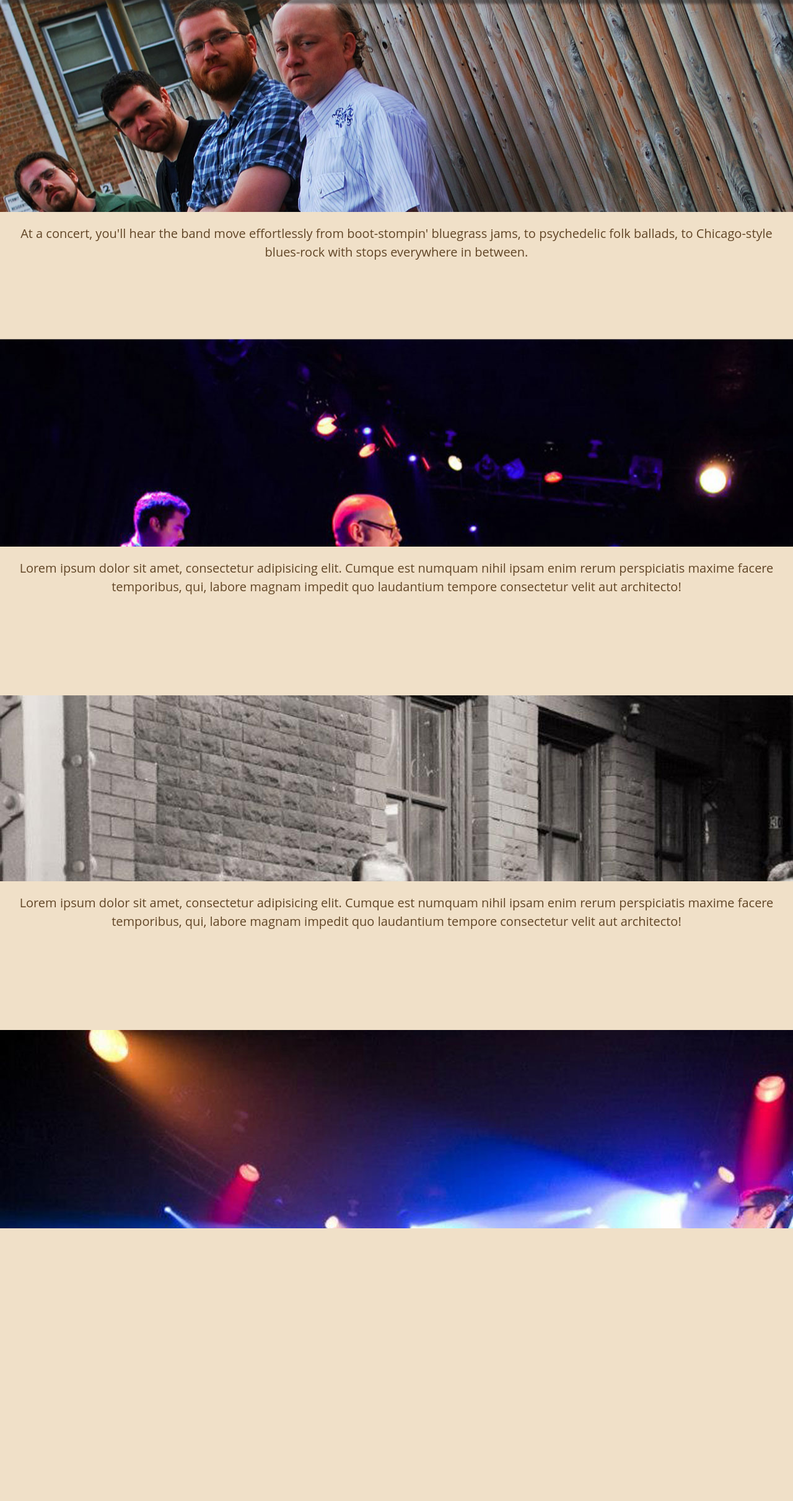
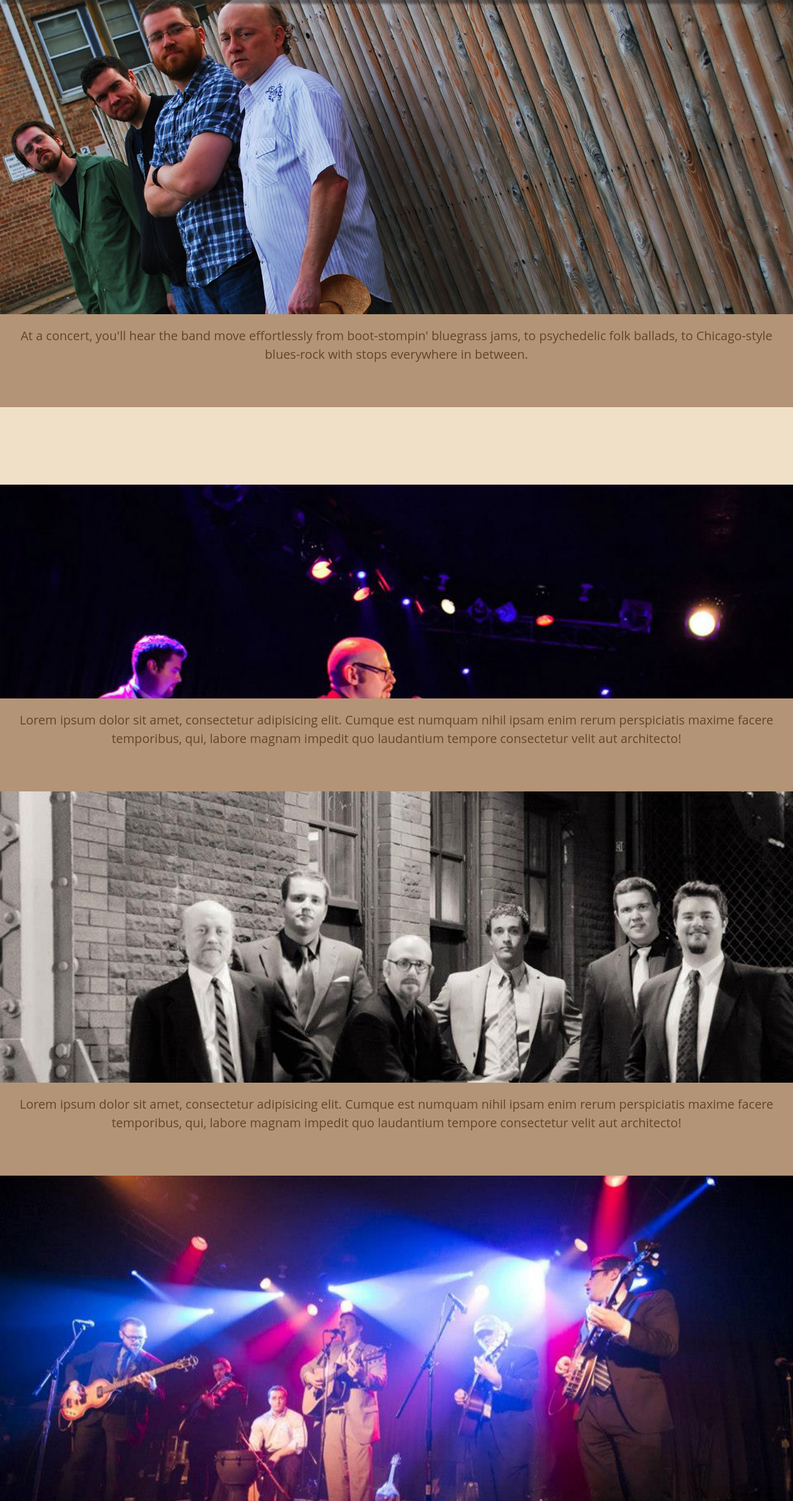
Before and after one commit to madbread/madbread.github.io, a PHP site: page / in a window 1280 px wide. Shown: the part 38-2460 px from the top of the page at 62% size. Before the commit the page ends 2020 px from the top, so only its background shows below. Run offline with PHP 8.4, Linux system fonts and the light colour scheme; some libraries are stand-ins or nearby versions.

Commit message:
lotsa updates

```diff
--- a/css/main.css
+++ b/css/main.css
@@ -14,32 +14,6 @@ main {
   -webkit-box-shadow: 3px 6px 3px 0px rgba(34, 34, 34, 0.5);
   -moz-box-shadow: 3px 6px 3px 0px rgba(34, 34, 34, 0.5);
   box-shadow: 3px 6px 3px 0px rgba(34, 34, 34, 0.5); }
-
-section {
-  min-height: 400px;
-  overflow: hidden;
-  position: relative;
-  z-index: 10; }
-
-aside {
-  position: relative;
-  background-color: #f0e0c8;
-  margin-top: -40px;
-  margin-bottom: -40px;
-  min-height: 200px;
-  text-align: center;
-  z-index: 100; }
-  aside p {
-    padding: 20px;
-    font-size: 20px;
-    line-height: 1.5em; }
-
-.bg {
-  position: absolute;
-  left: 0;
-  top: 0;
-  width: 100%;
-  height: 100%; }
 
 .loading {
   background: url("../images/ico_loading.gif") no-repeat center center; }
@@ -64,6 +38,44 @@ aside {
   position: absolute;
   top: 0;
   left: 0; }
+
+section {
+  min-height: 600px;
+  overflow: hidden;
+  position: relative;
+  z-index: 10; }
+  section .bg {
+    background-position: center center;
+    background-repeat: no-repeat;
+    background-attachment: fixed;
+    background-size: cover;
+    height: 600px;
+    width: 100%; }
+
+#slide-1 .bg {
+  background-image: url(../images/bg/fence.jpg); }
+
+#slide-2 .bg {
+  background-image: url(../images/bg/dd-stage.jpg); }
+
+#slide-3 .bg {
+  background-image: url(../images/bg/bw.jpg); }
+
+#slide-4 .bg {
+  background-image: url(../images/bg/dd-2.jpg); }
+
+aside {
+  position: relative;
+  background-color: #b49476;
+  margin-top: -75px;
+  margin-bottom: -75px;
+  min-height: 150px;
+  text-align: center;
+  z-index: 100; }
+  aside p {
+    padding: 20px;
+    font-size: 20px;
+    line-height: 1.5em; }
 
 nav {
   position: fixed;
--- a/index.html
+++ b/index.html
@@ -42,14 +42,11 @@
 
        	<main>
 
-          <section>
-            <div id="slide-1" class="bg"
-              data-anchor-target="#slide-1"
-
-              data-top-bottom="transform: translateY(-20%);"
-              data-bottom-top="transform: translateY(20%);"
+          <section id="slide-1">
+            <div class="bg"
+              data-center="background-position: 0px 0px;"
+              data-top-bottom="background-position: 0px -100px;"
             >
-              <img src="images/bg/fence.jpg">
             </div>
           </section>
 
@@ -59,12 +56,9 @@
 
           <section id="slide-2">
             <div class="bg"
-              data-anchor-target="#slide-2"
-
-              data-top-bottom="transform: translateY(-20%);"
-              data-bottom-top="transform: translateY(20%);"
+              data-bottom="background-position: 0px 200px;"
+              data-top-bottom="background-position: 0px 0px;"
             >
-              <img src="images/bg/dd-stage.jpg">
             </div>
           </section>
 
@@ -74,12 +68,9 @@
 
           <section id="slide-3">
             <div class="bg"
-              data-anchor-target="#slide-3"
-
-              data-top-bottom="transform: translateY(-20%);"
-              data-bottom-top="transform: translateY(20%);"
+              data-center="background-position: 0px 0px;"
+              data-top-bottom="background-position: 0px -100px;"
             >
-              <img src="images/bg/bw.jpg">
             </div>
           </section>
 
@@ -89,12 +80,9 @@
 
           <section id="slide-4">
             <div class="bg"
-              data-anchor-target="#slide-4"
-
-              data-top-bottom="transform: translateY(-20%);"
-              data-bottom-top="transform: translateY(20%);"
+              data-center="background-position: 0px 0px;"
+              data-top-bottom="background-position: 0px -100px;"
             >
-              <img src="images/bg/dd-2.jpg">
             </div>
           </section>
 
--- a/sass/base/_layout.scss
+++ b/sass/base/_layout.scss
@@ -21,37 +21,3 @@ main {
   box-shadow: 3px 6px 3px 0px rgba(34,34,34,0.5);
 
 }
-
-
-// Page Sections
-section {
-  min-height: $section-height;
-  overflow: hidden;
-  position: relative;
-  z-index: 10;
-}
-
-aside {
-  position: relative;
-  background-color: $color-tan-light;
-  margin-top: -40px;
-  margin-bottom: -40px;
-  min-height: $aside-height;
-  text-align: center;
-  z-index: 100;
-
-  p {
-    padding: 20px;
-    font-size: 20px;
-    line-height: 1.5em;
-
-  }
-}
-
-.bg {
-  position: absolute;
-  left: 0;
-  top: 0;
-  width: 100%;
-  height: 100%;
-}
--- a/sass/base/_settings.scss
+++ b/sass/base/_settings.scss
@@ -14,8 +14,8 @@ $base-font-family: 'Open Sans', sans-serif;
 
 // Common Layout Heights
 $nav-height: 30px;
-$section-height: 400px;
-$aside-height: $section-height * .5;
+$section-height: 600px;
+$aside-height: $section-height * .25;
 
 //Used for generig paddings / margins
 $base-unit: 1em;
--- a/sass/main.scss
+++ b/sass/main.scss
@@ -6,6 +6,9 @@
 
 // Image Preloader CSS
 @import 'modules/loading';
+
+// Other Modules
+@import 'modules/slides';
 
 nav {
 
--- /dev/null
+++ b/sass/modules/_slides.scss
@@ -0,0 +1,51 @@
+// Page Slides
+section {
+  min-height: $section-height;
+  overflow: hidden;
+  position: relative;
+  z-index: 10;
+
+  .bg {
+    background-position: center center;
+    background-repeat: no-repeat;
+    background-attachment: fixed;
+    background-size: cover;
+    height: $section-height;
+    width: 100%;
+  }
+
+}
+
+#slide-1 .bg {
+  background-image: url(../images/bg/fence.jpg);
+}
+
+#slide-2 .bg {
+  background-image: url(../images/bg/dd-stage.jpg);
+}
+
+#slide-3 .bg {
+  background-image: url(../images/bg/bw.jpg);
+}
+
+#slide-4 .bg {
+  background-image: url(../images/bg/dd-2.jpg);
+}
+
+
+aside {
+  position: relative;
+  background-color: $color-tan;
+  margin-top: -$aside-height * 0.5;
+  margin-bottom: -$aside-height * 0.5;
+  min-height: $aside-height;
+  text-align: center;
+  z-index: 100;
+
+  p {
+    padding: 20px;
+    font-size: 20px;
+    line-height: 1.5em;
+
+  }
+}
```
